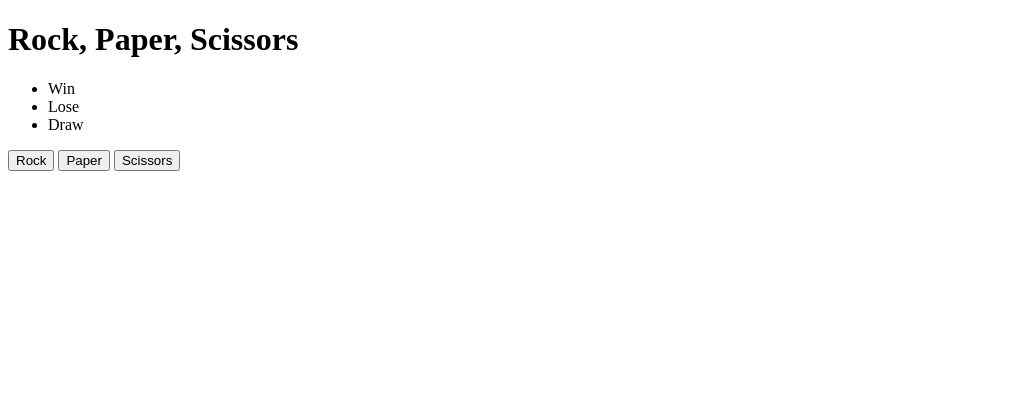
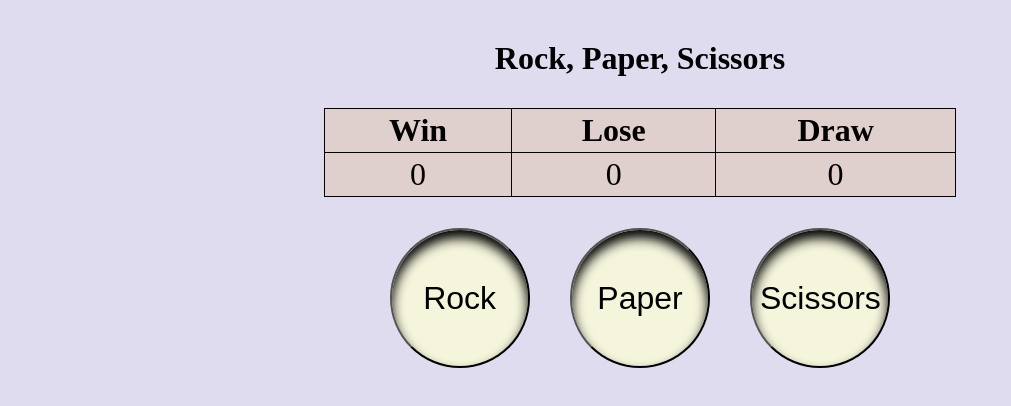
Before and after one commit to Unk171/RPC, a plain HTML site: page index.html in a window 1280 px wide. Shown: the whole page, without its empty margins (0-1011 px from the left). Drawn offline with Linux system fonts and the light colour scheme.

Commit message:
html done

```diff
--- a/assets/CSS/style.css
+++ b/assets/CSS/style.css
@@ -0,0 +1,56 @@
+body {
+    display: flex;
+    text-align: center;
+    justify-content: center;
+    background-color: rgb(222, 220, 238);
+}
+
+ul {
+    list-style-type: none;
+    display: flex;
+}
+
+h1 {
+    margin: 5%;
+}
+
+table {
+    width: 100%;
+    border-collapse: collapse;
+    background-color: rgb(224, 208, 205);
+}
+
+button {
+    font-size: 200%;
+    margin: 3%;
+    border-radius: 140px;
+    background-color: beige;
+    height: 140px;
+    width: 140px;
+    box-shadow: inset 0 8px 12px;
+}
+
+button:hover {
+    background-color: green;
+}
+
+button:active {
+    background-color: red;
+    box-shadow: inset 0 16px 20px;
+}
+
+th,
+td {
+    border: 1px solid black;
+    padding: 3px;
+    text-align: center;
+    font-size: 200%;
+}
+
+.all {
+    width: 50%;
+}
+
+.buttons {
+    margin: 2%;
+}
--- a/assets/js/script.js
+++ b/assets/js/script.js
@@ -0,0 +1,3 @@
+function game(){
+
+}
--- a/index.html
+++ b/index.html
@@ -9,26 +9,37 @@
 </head>
 
 <body>
+    <div class="all">
         <h1>Rock, Paper, Scissors</h1>
-    <div>
-        <ul>
-            <li class="scores1">Win</li>
-            <li class="scores2">Lose</li>
-            <li class="scores3">Draw</li>
-        </ul>
+        <div class="main">
+            <table class="table1">
+                <thead>
+                    <tr>
+                        <th>Win</th>
+                        <th>Lose</th>
+                        <th>Draw</th>
+                    </tr>
+                </thead>
+                <tbody>
+                    <tr>
+                        <td class="scores1">0</td>
+                        <td class="scores2">0</td>
+                        <td class="scores3">0</td>
+                    </tr>
+                </tbody>
+            </table>
         </div>
-    <div>
+        <div class="buttons">
             <button class="play1">Rock</button>
             <button class="play2">Paper</button>
             <button class="play3">Scissors</button>
         </div>
-
-
-
+        <div class="result"></div>
 
 
 
         <script src="./assets/js/script.js"></script>
+    </div>
 </body>
 
 </html>
```
Lines whose indentation alone changed are shown as unchanged.
